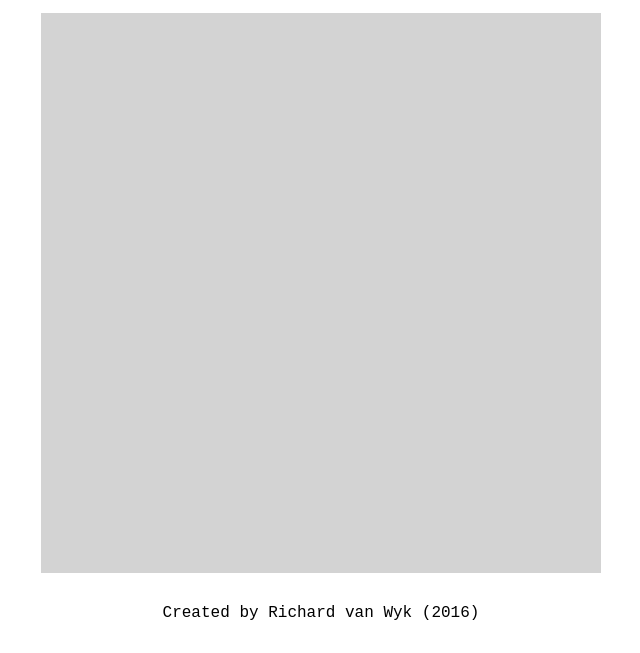
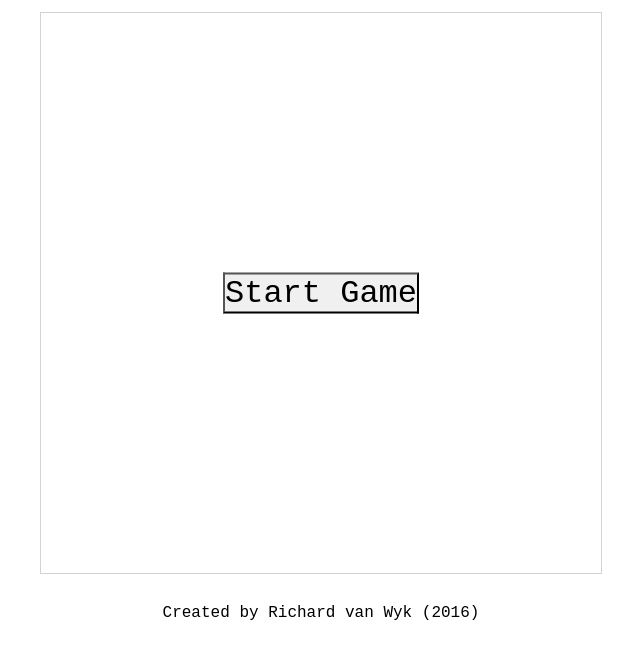
Before and after one commit to japugaletra/Pentago, a plain HTML site: page index.html in a window 1280 px wide. Shown: the part 147-800 px from the top of the page, without its empty margins (319-959 px from the left). Drawn offline with Linux system fonts and the light colour scheme.

Commit message:
Created main menu object
Created main menu object as well as other basic skeleton objects.

```diff
--- a/css/main.css
+++ b/css/main.css
@@ -1,6 +1,7 @@
 * {
 	margin: 0px;
 	padding: 0px;
+	font-family: "Courier New";/*"Century Gothic"*/
 }
 
 #wrapper {
@@ -20,7 +21,6 @@
 }
 	#header h1 {
 		font-size: 10vmin;
-		font-family: "Courier New"; /*"Century Gothic"*/
 		font-weight: normal;
 		transition: 1s;
 	}
@@ -36,12 +36,13 @@
 		width: 70vmin;
 		height: 70vmin;
 		position: relative;
-		background: lightgrey;
+		border: 1px solid lightgrey;
 		top: 50%;
 		left: 50%;
 		transform: translate(-50%, -50%);
 		transition: 1s;
 	}
+
 #footer {
 	width: 80vw;
 	height: 5vh;
@@ -52,7 +53,6 @@
 }
 	#footer p {
 		font-size: 2vmin;
-		font-family: "Courier New";
 		font-weight: normal;
 		transition: 1s;
 	}
--- /dev/null
+++ b/css/mainmenu.css
@@ -0,0 +1,18 @@
+#mainMenu {
+	position: relative;
+	width: 100%;
+	height: 100%;
+}
+#mainMenu #buttonContainer {
+	position: relative;
+	margin: 0 auto;
+	top: 50%;
+	transform: translateY(-50%);
+}
+
+#mainMenu #buttonContainer input {
+	position: relative;
+	font-size: 4vh;
+	transition: 1s;
+	background: rgb(240,240,240);
+}
--- a/index.html
+++ b/index.html
@@ -3,7 +3,9 @@
     <head>
         <meta charset="UTF-8">
         <title>Pentago</title>
-        <link rel="stylesheet" type="text/css" href="css/main.css">
+        <link rel="stylesheet" type="text/css" href="css/main.css"/>
+        <link rel="stylesheet" type="text/css" href="css/mainmenu.css"/>
+        <script type="text/javascript" src="javascript/main.js"></script>
     </head>
     <body>
         <div id="wrapper">
--- a/javascript/main.js
+++ b/javascript/main.js
@@ -0,0 +1,38 @@
+var game;
+var loadScreen;
+
+
+function Game(divId) {
+	this.div = document.getElementById(divId);
+}
+function Player(id, name) {
+	this.id = id;
+}
+
+function CreateLoadScreen() {
+	loadScreen = document.createElement("div");
+	loadScreen.id = "mainMenu";
+
+	var buttonContainer = document.createElement("div");
+	buttonContainer.id = "buttonContainer";
+
+	var startButton = document.createElement("input");
+	startButton.type = "button";
+	startButton.value = "Start Game";
+	startButton.onclick = StartGame;
+
+	buttonContainer.appendChild(startButton);
+	loadScreen.appendChild(buttonContainer);
+}
+
+function StartGame() {
+	alert("yes");
+}
+
+function OnStart() {
+	game = new Game("game");
+	CreateLoadScreen();
+	game.div.appendChild(loadScreen);
+}
+
+document.addEventListener('DOMContentLoaded', OnStart, false);
```
